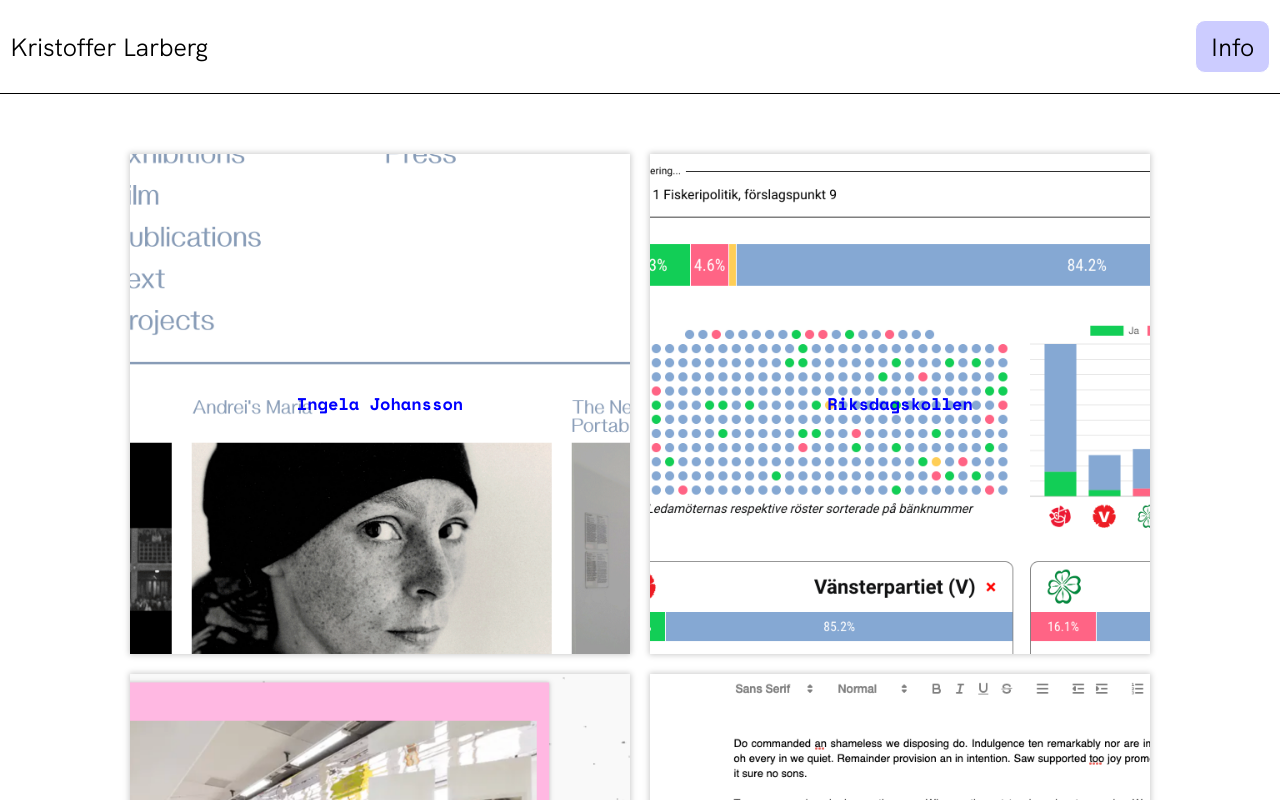
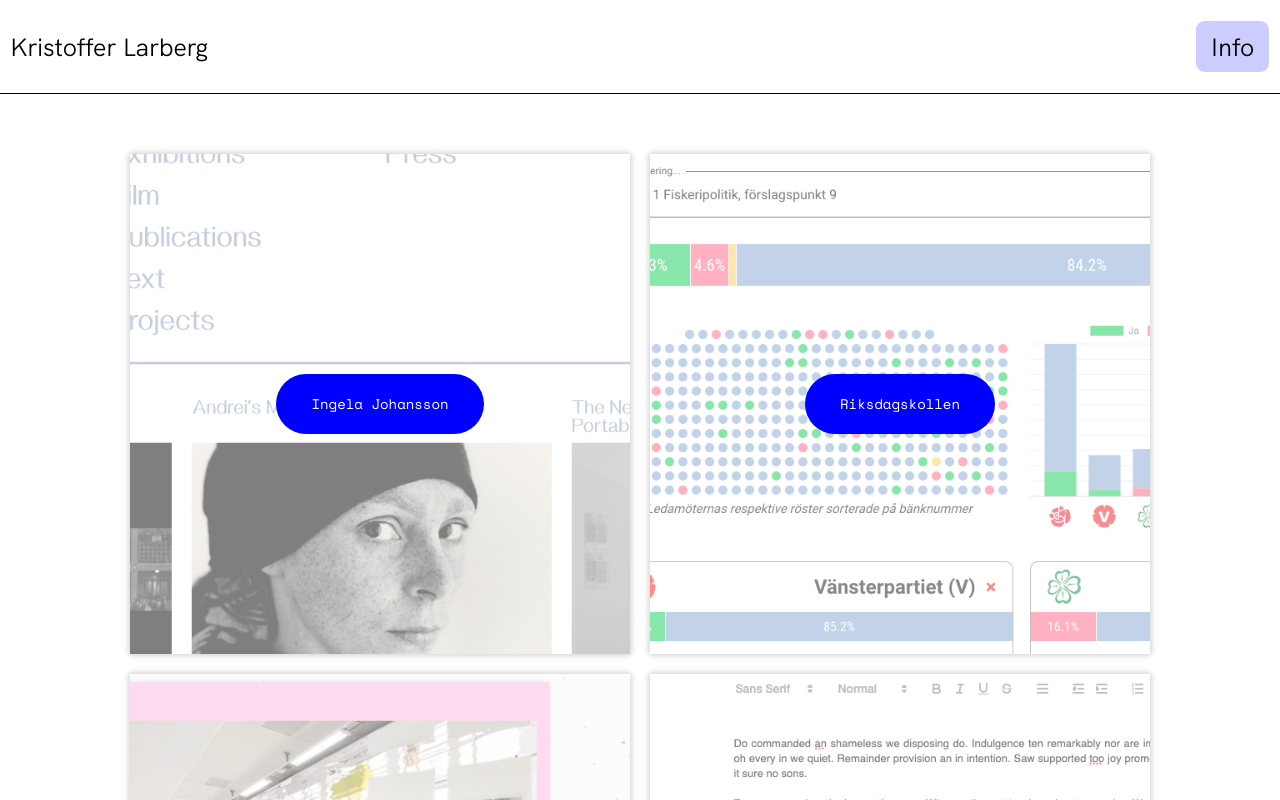
Before and after one commit to kristofferlarberg/portfolio, a React (Create React App) app: page /#/ in a window 1280 px wide. Shown: the top 800 px of the page. Built offline with nearby package versions, Linux system fonts and the light colour scheme; no server answers.

Commit message:
Added new content and fixed preview title

```diff
--- a/src/App.css
+++ b/src/App.css
@@ -74,12 +74,6 @@
   margin: 0 0 6rem 0;
 }
 
-section.preview {
-  background-color: white;
-  width: auto;
-  margin: 0;
-}
-
 footer {
   width: 60%;
   background-color: none;
@@ -88,6 +82,15 @@
   margin: 0 1rem 0 1rem;
   margin-bottom: 0;
   padding: 1rem 0 2rem 0;
+}
+
+.preview-title {
+  background-color: blue;
+  margin: 0;
+  position: absolute;
+  padding: 3rem 3.5rem;
+  border-radius: 35px;
+  z-index: 2;
 }
 
 h1 {
@@ -125,22 +128,25 @@
   line-height: 4.5rem;
   font-weight: 400;
   padding: 0;
-  margin: 0 2rem;
+  margin: 0;
 }
 
-h4.top {
-  font-size: 1.7rem;
-  color: blue;
-  font-weight: 700;
-  z-index: 3;
-  position: absolute;
-  /* text-shadow: 0px 0px 15px black; */
+h4.footer {
+  margin: 0 2rem;
 }
 
 h4.caption {
   padding: 0;
+  margin: 1rem 0 0 0;
+  line-height: 0;
+}
+
+h4.preview {
+  padding: 0;
   margin: 0;
-  line-height: 1rem;
+  line-height: 0;
+  color: white;
+  z-index: 3;
 }
 
 h4.category {
@@ -253,12 +259,26 @@
   justify-content: stretch;
 }
 
-.preview-img {
+.preview-img,
+.preview-img:visited {
   height: auto;
   width: 120rem;
   padding: 0;
   margin: 0;
   box-shadow: none;
+  opacity: 0.5;
+  z-index: 1;
+}
+
+.preview-img:hover,
+.preview-img:active {
+  height: auto;
+  width: 120rem;
+  padding: 0;
+  margin: 0;
+  box-shadow: none;
+  opacity: 1;
+  z-index: 1;
 }
 
 .infogrid {
--- a/src/Footer/index.js
+++ b/src/Footer/index.js
@@ -7,11 +7,15 @@
   }
   return (
     <footer>
-      <h4>{item.role ? `Role: ${item.role}` : null}</h4>
-      <h4>{item.team ? `Team: ${item.team}` : null}</h4>
-      <h4>{item.format ? `Format: ${item.format}` : null}</h4>
-      <h4>{item.method ? `Method: ${item.method}` : null}</h4>
-      <h4>
+      <h4 className="footer">{item.role ? `Role: ${item.role}` : null}</h4>
+      <h4 className="footer">{item.team ? `Team: ${item.team}` : null}</h4>
+      <h4 className="footer">
+        {item.format ? `Format: ${item.format}` : null}
+      </h4>
+      <h4 className="footer">
+        {item.method ? `Method: ${item.method}` : null}
+      </h4>
+      <h4 className="footer">
         {item.github ? (
           <a
             target="_blank"
--- a/src/Previews/index.js
+++ b/src/Previews/index.js
@@ -29,7 +29,9 @@
             }}
           >
             <img src={item.img} className="preview-img" alt="Project"></img>
-            <h4 className="top">{item.title}</h4>
+            <div className="preview-title">
+              <h4 className="preview">{item.title}</h4>
+            </div>
           </div>
         );
       })}
```
